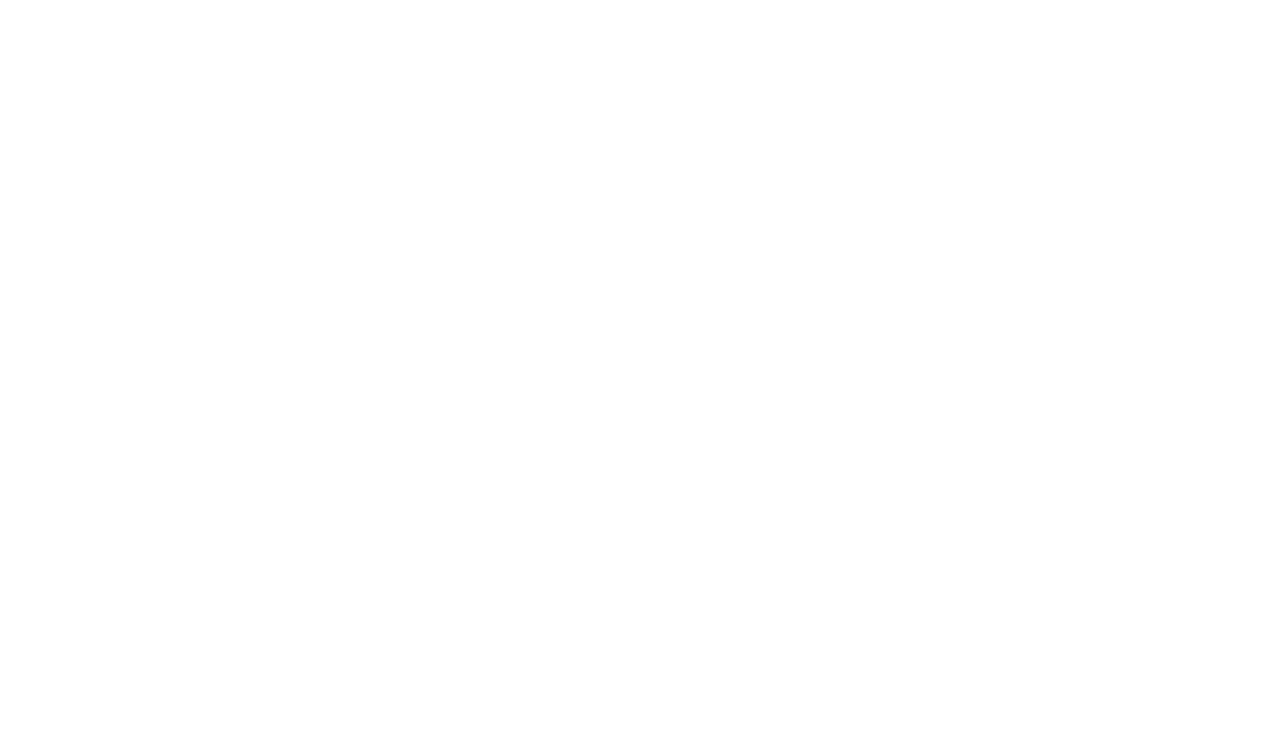
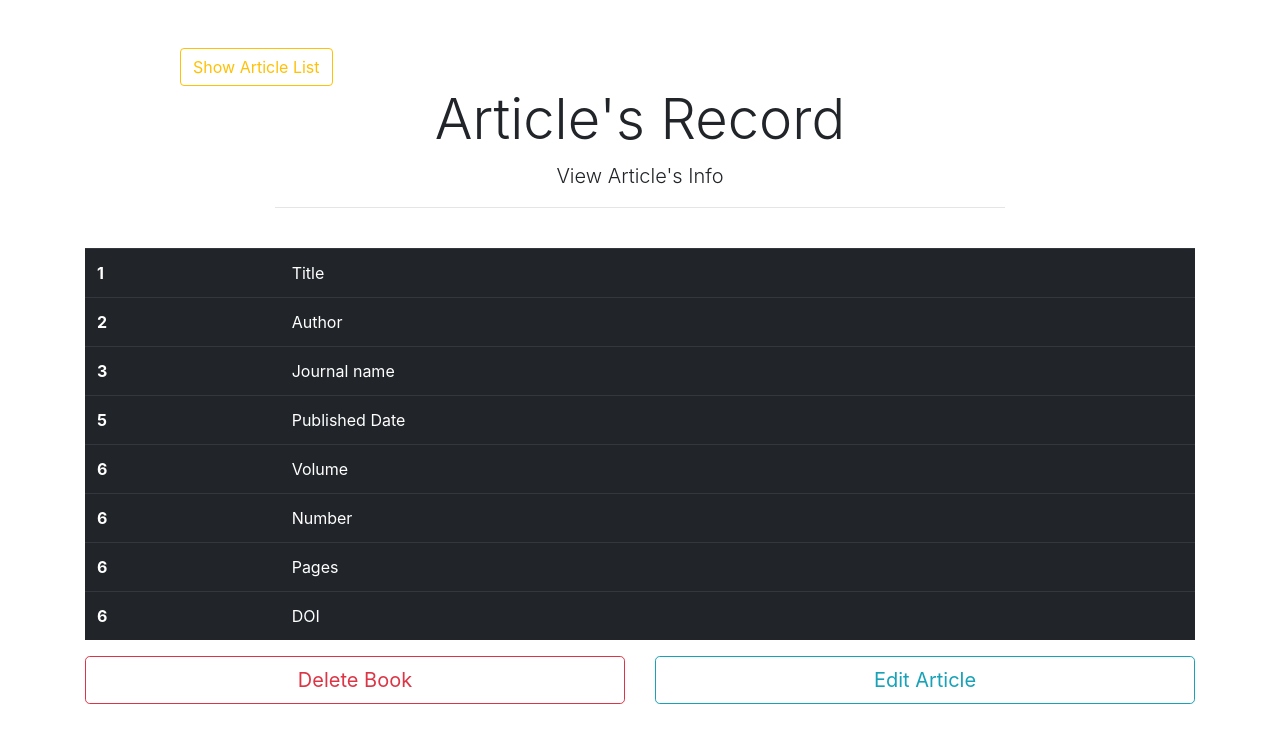
Before and after one commit to JamesStratford/cise-1b, a React (Create React App) app in the folder frontend/: page /show-article/1 in a window 1280 px wide. Before the commit this address had no page. Shown: the top 742 px of the page. Built offline with nearby package versions, Linux system fonts and the light colour scheme; no server answers.

Commit message:
Added more article components

```diff
--- a/frontend/package.json
+++ b/frontend/package.json
@@ -1,5 +1,5 @@
 {
-  "name": "my-app",
+  "name": "frontend",
   "version": "0.1.0",
   "private": true,
   "dependencies": {
--- a/frontend/src/App.js
+++ b/frontend/src/App.js
@@ -12,9 +12,9 @@ class App extends Component {
     return (
       <Routes>
           <Route exact path ='/' element={<ShowArticleList />} />
-          <Route path ='/create-book' element={<CreateArticle />} />
-          <Route path='/edit-book/:id' element={<UpdateArticleInfo />} />
-          <Route path='/show-book/:id' element={<ShowArticleDetails />} />
+          <Route path ='/create-article' element={<CreateArticle />} />
+          <Route path='/edit-article/:id' element={<UpdateArticleInfo />} />
+          <Route path='/show-article/:id' element={<ShowArticleDetails />} />
       </Routes>
     );
   }
--- a/frontend/src/components/ShowArticleDetails.js
+++ b/frontend/src/components/ShowArticleDetails.js
@@ -23,7 +23,7 @@ class ShowArticleDetails extends Component {
         })
       })
       .catch(err => {
-        console.log("Error from ShowBookDetails");
+        console.log("Error from ShowArticleDetails");
       })
   };
 
@@ -65,13 +65,8 @@ class ShowArticleDetails extends Component {
           </tr>
           <tr>
             <th scope="row">3</th>
-            <td>ISBN</td>
-            <td>{ article.isbn }</td>
-          </tr>
-          <tr>
-            <th scope="row">4</th>
-            <td>Publisher</td>
-            <td>{ article.publisher }</td>
+            <td>Journal name</td>
+            <td>{ article.journal_name }</td>
           </tr>
           <tr>
             <th scope="row">5</th>
@@ -80,8 +75,23 @@ class ShowArticleDetails extends Component {
           </tr>
           <tr>
             <th scope="row">6</th>
-            <td>Description</td>
-            <td>{ article.description }</td>
+            <td>Volume</td>
+            <td>{ article.volume }</td>
+          </tr>
+          <tr>
+            <th scope="row">6</th>
+            <td>Number</td>
+            <td>{ article.number }</td>
+          </tr>
+          <tr>
+            <th scope="row">6</th>
+            <td>Pages</td>
+            <td>{ article.pages }</td>
+          </tr>
+          <tr>
+            <th scope="row">6</th>
+            <td>DOI</td>
+            <td>{ article.doi }</td>
           </tr>
         </tbody>
       </table>
@@ -116,8 +126,8 @@ class ShowArticleDetails extends Component {
             </div>
 
             <div className="col-md-6">
-              <Link to={`/edit-book/${article._id}`} className="btn btn-outline-info btn-lg btn-block">
-                    Edit Book
+              <Link to={`/edit-article/${article._id}`} className="btn btn-outline-info btn-lg btn-block">
+                    Edit Article
               </Link>
               <br />
             </div>
```
